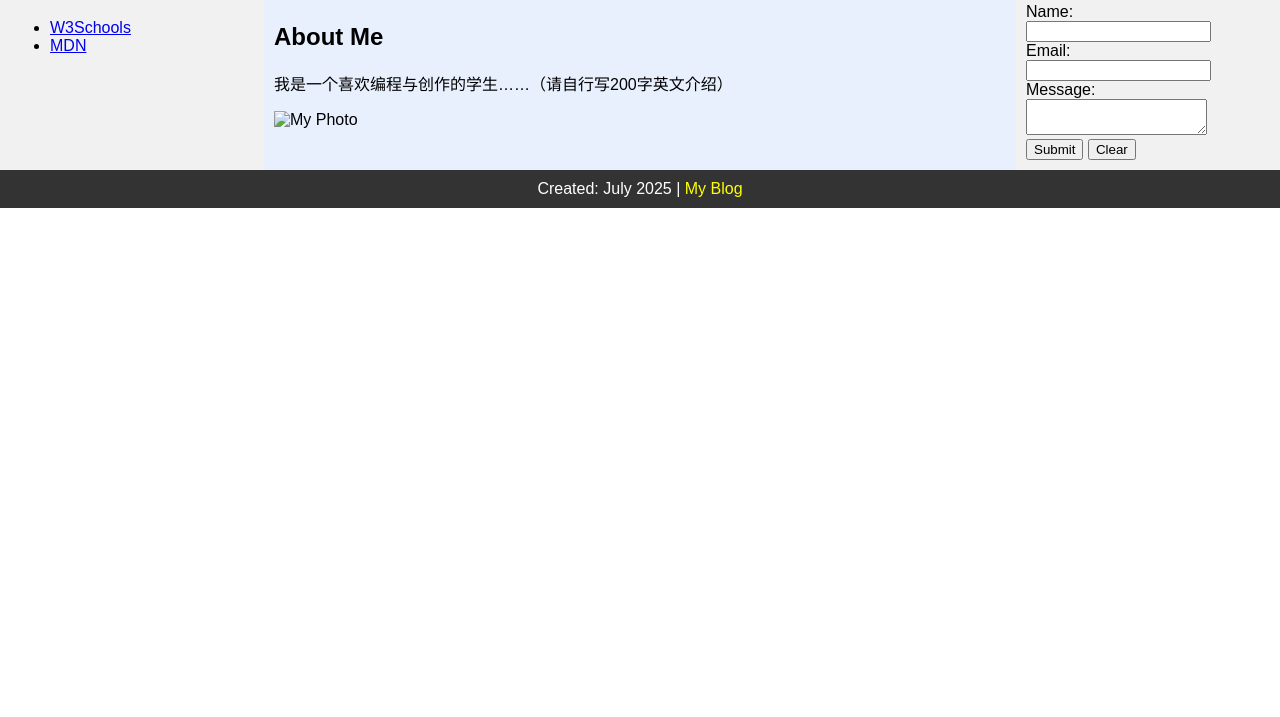
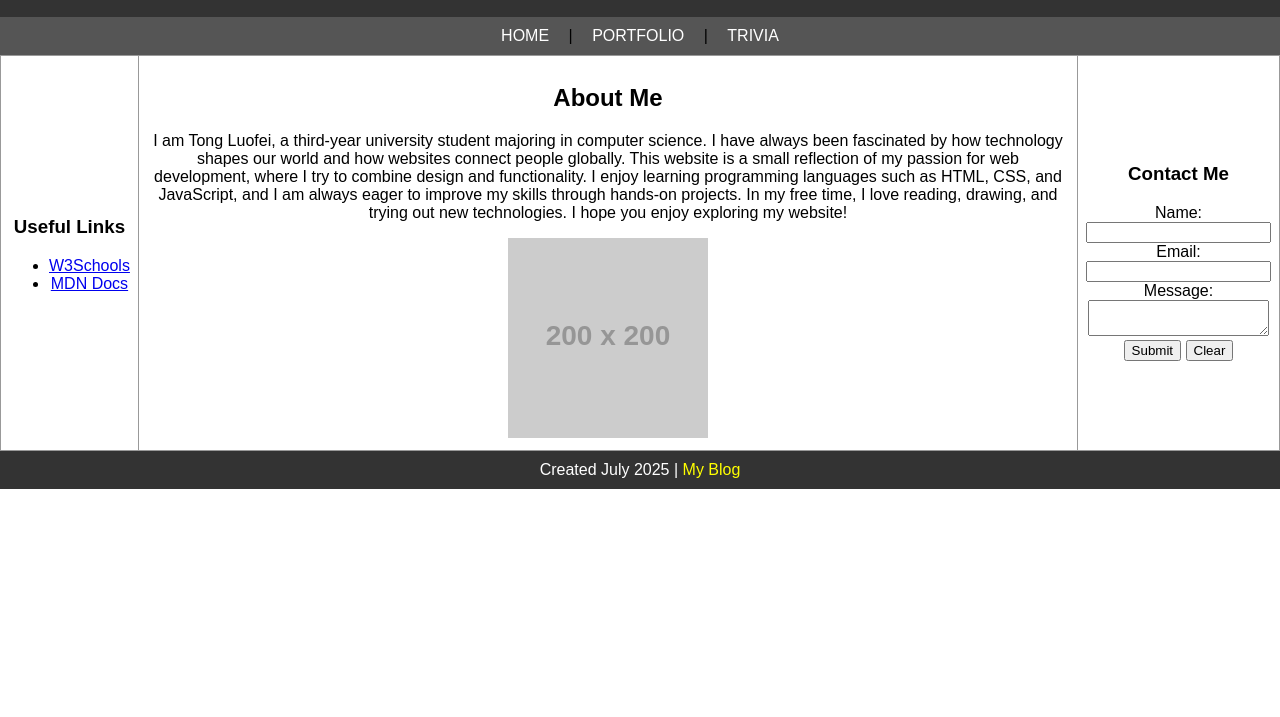
Before and after one commit to tong040604/TONG.github.io, a plain HTML site: page index.html in a window 1280 px wide. Shown: the part 83-800 px from the top of the page. Drawn offline with Linux system fonts and the light colour scheme; placeholder pictures from the web are drawn by us.

Commit message:
Update index.html

```diff
--- a/index.html
+++ b/index.html
@@ -1,47 +1,67 @@
 <!DOCTYPE html>
 <html lang="en">
 <head>
-  <meta charset="UTF-8" />
-  <meta name="viewport" content="width=device-width, initial-scale=1.0"/>
-  <title>My Website</title>
+  <meta charset="UTF-8">
+  <title>TONG LUOFEI</title>
   <link rel="stylesheet" href="style.css" />
 </head>
 <body>
-  <header>My Website</header>
 
+  <!-- Header -->
+  <header>
+    <h1>TONG LUOFEI</h1>
+  </header>
+
+  <!-- Navbar -->
   <nav>
-    <a href="index.html">Home</a>
-    <a href="portfolio.html">Portfolio</a>
-    <a href="trivia.html">Trivia</a>
+    <a href="index.html">HOME</a> |
+    <a href="portfolio.html">PORTFOLIO</a> |
+    <a href="trivia.html">TRIVIA</a>
   </nav>
 
-  <div class="container">
-    <aside class="left">
+  <!-- Main table layout -->
+  <table class="main-table">
+    <tr>
+      <!-- Left sidebar -->
+      <td class="sidebar">
+        <h3>Useful Links</h3>
         <ul>
           <li><a href="https://www.w3schools.com" target="_blank">W3Schools</a></li>
-        <li><a href="https://developer.mozilla.org/" target="_blank">MDN</a></li>
+          <li><a href="https://developer.mozilla.org" target="_blank">MDN Docs</a></li>
         </ul>
-    </aside>
+      </td>
 
-    <main>
+      <!-- Main content -->
+      <td class="content">
         <h2>About Me</h2>
-      <p>我是一个喜欢编程与创作的学生……（请自行写200字英文介绍）</p>
-      <img src="assets/me.jpg" alt="My Photo" width="200">
-    </main>
+        <p>
+          I am Tong Luofei, a third-year university student majoring in computer science.
+          I have always been fascinated by how technology shapes our world and how websites connect people globally.
+          This website is a small reflection of my passion for web development, where I try to combine design and functionality.
+          I enjoy learning programming languages such as HTML, CSS, and JavaScript, and I am always eager to improve my skills through hands-on projects.
+          In my free time, I love reading, drawing, and trying out new technologies. I hope you enjoy exploring my website!
+        </p>
+        <img src="https://via.placeholder.com/200" alt="My photo">
+      </td>
 
-    <aside class="right">
+      <!-- Right sidebar (Contact Me) -->
+      <td class="sidebar">
+        <h3>Contact Me</h3>
         <form>
-        <label>Name:</label><br><input type="text"><br>
-        <label>Email:</label><br><input type="email"><br>
-        <label>Message:</label><br><textarea></textarea><br>
+          Name:<br><input type="text"><br>
+          Email:<br><input type="email"><br>
+          Message:<br><textarea></textarea><br>
           <button type="submit">Submit</button>
           <button type="reset">Clear</button>
         </form>
-    </aside>
-  </div>
+      </td>
+    </tr>
+  </table>
 
+  <!-- Footer -->
   <footer>
-    Created: July 2025 | <a href="https://myblog.example.com" target="_blank">My Blog</a>
+    Created July 2025 | <a href="#">My Blog</a>
   </footer>
+
 </body>
 </html>
```
Lines whose indentation alone changed are shown as unchanged.
